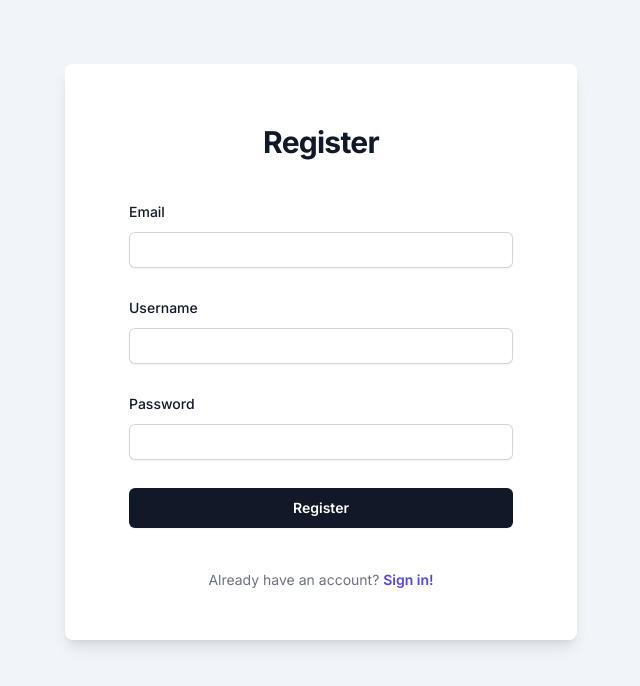
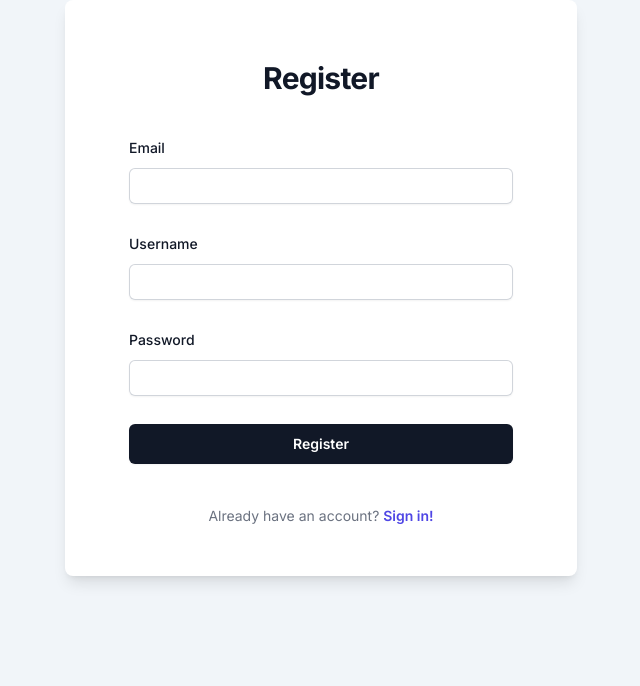
Before and after one commit to ismerliah/test-note-easy, a Next.js app in the folder frontend-note-easy/: page /register in a window 1280 px wide. Shown: the top 686 px of the page, without its empty margins (319-959 px from the left). Built offline with nearby package versions, Linux system fonts and the light colour scheme; a web font is replaced by a local one.

Commit message:
fix: issue from deploy2

```diff
--- a/frontend-note-easy/src/app/register/page.jsx
+++ b/frontend-note-easy/src/app/register/page.jsx
@@ -4,7 +4,7 @@ import React from "react";
 import { useState } from "react";
 import axios from "axios";
 import { useRouter } from "next/navigation";
-import AppBar from "../components/AppBar";
+// import AppBar from "../components/AppBar";
 
 export default function RegisterPage() {
   const [email, setEmail] = useState();
@@ -29,7 +29,7 @@ export default function RegisterPage() {
 
   return (
     <div className="bg-slate-100 h-screen">
-      <AppBar />
+      {/* <AppBar /> */}
       <div className="flex flex-1 flex-col justify-center items-center">
         <div className="bg-white rounded-lg border-y-indigo-950 shadow-lg p-12 md:w-2/5">
           <div className="sm:mx-auto sm:w-full sm:max-w-sm">
--- a/frontend-note-easy/src/app/signin/page.jsx
+++ b/frontend-note-easy/src/app/signin/page.jsx
@@ -4,7 +4,7 @@ import React from "react";
 import { useState } from "react";
 import axios from "axios";
 import { useRouter } from "next/navigation";
-import AppBar from "../components/AppBar";
+// import AppBar from "../components/AppBar";
 
 export default function SigninPage() {
   const [email, setEmail] = useState();
@@ -26,7 +26,7 @@ export default function SigninPage() {
   };
   return (
     <div className="bg-slate-100 h-screen ">
-      <AppBar />
+      {/* <AppBar /> */}
       <div className="flex flex-col justify-center items-center">
         <div className="bg-white rounded-lg border-y-indigo-950 shadow-lg mt-10 p-12 max-md:w-2/5">
           <div className="sm:mx-auto sm:w-full sm:max-w-sm">
```
